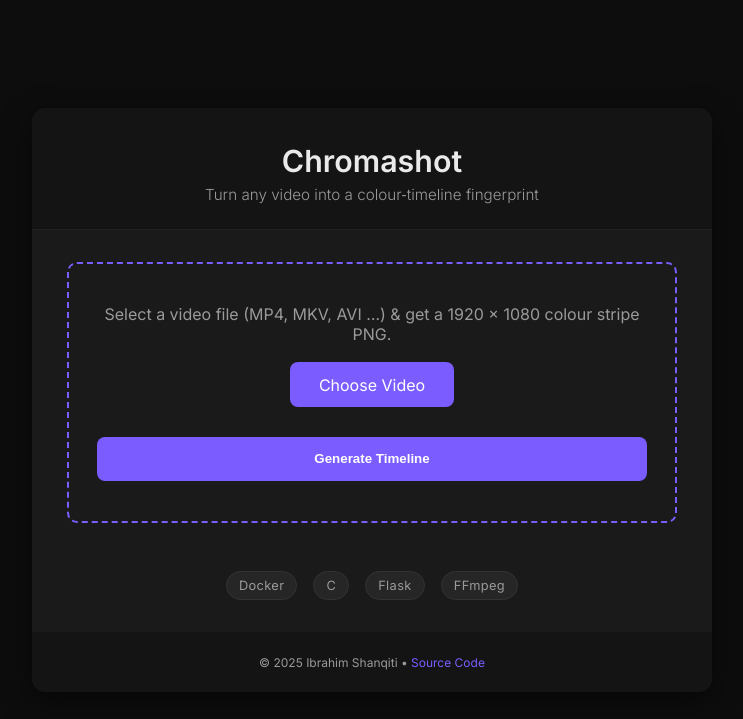
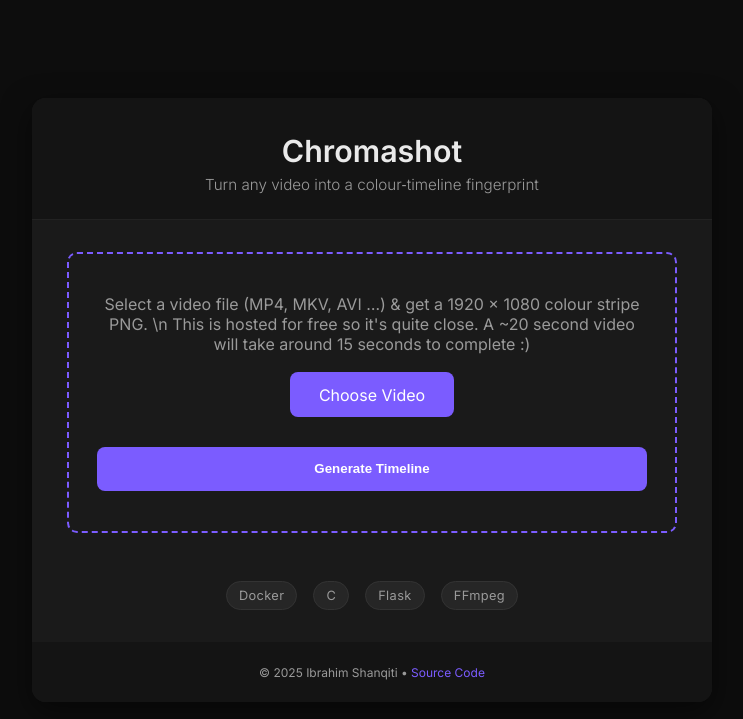
Before and after one commit to IbrahimShanqiti/Chromashot, a Flask app: page / in a window 1280 px wide. Shown: the top 719 px of the page, without its empty margins (268-1011 px from the left). Run offline with Flask 3, Linux system fonts and the light colour scheme.

Commit message:
Update index.html

```diff
--- a/templates/index.html
+++ b/templates/index.html
@@ -148,12 +148,10 @@
 
     <!-- ===== main ===== -->
     <main>
-      <!-- upload progress -->
-      <progress id="progress" class="progress-bar" max="100" value="0"></progress>
 
       <!-- upload form -->
       <form id="uploadForm" class="upload-card" action="/upload" method="post" enctype="multipart/form-data">
-        <p>Select a video file (MP4, MKV, AVI …) &amp; get a 1920 × 1080 colour stripe PNG.</p>
+        <p>Select a video file (MP4, MKV, AVI …) &amp; get a 1920 × 1080 colour stripe PNG. \n This is hosted for free so it's quite close. A ~20 second video will take around 15 seconds to complete :)</p>
 
         <label class="upload-label">
           Choose Video
```
